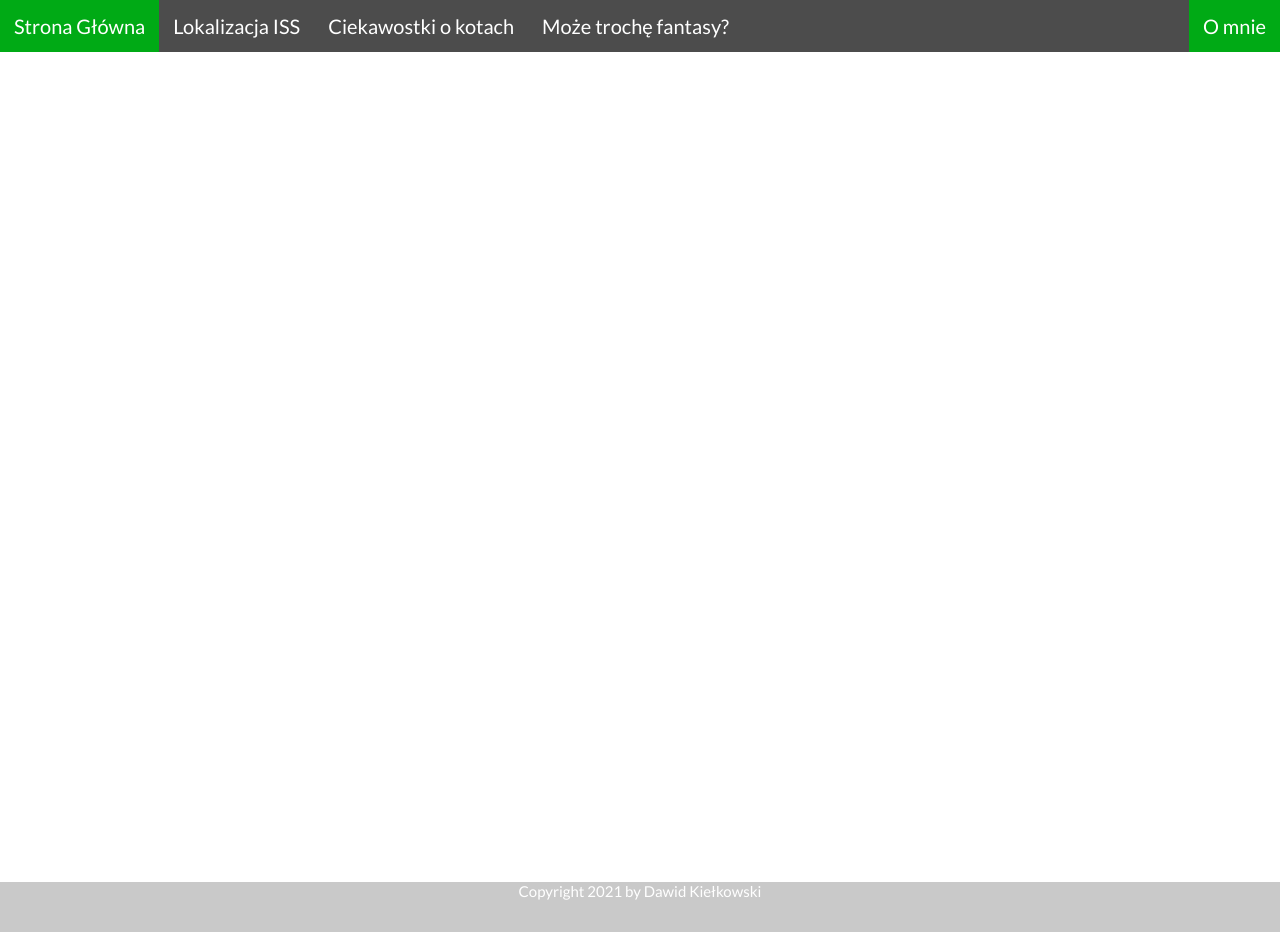
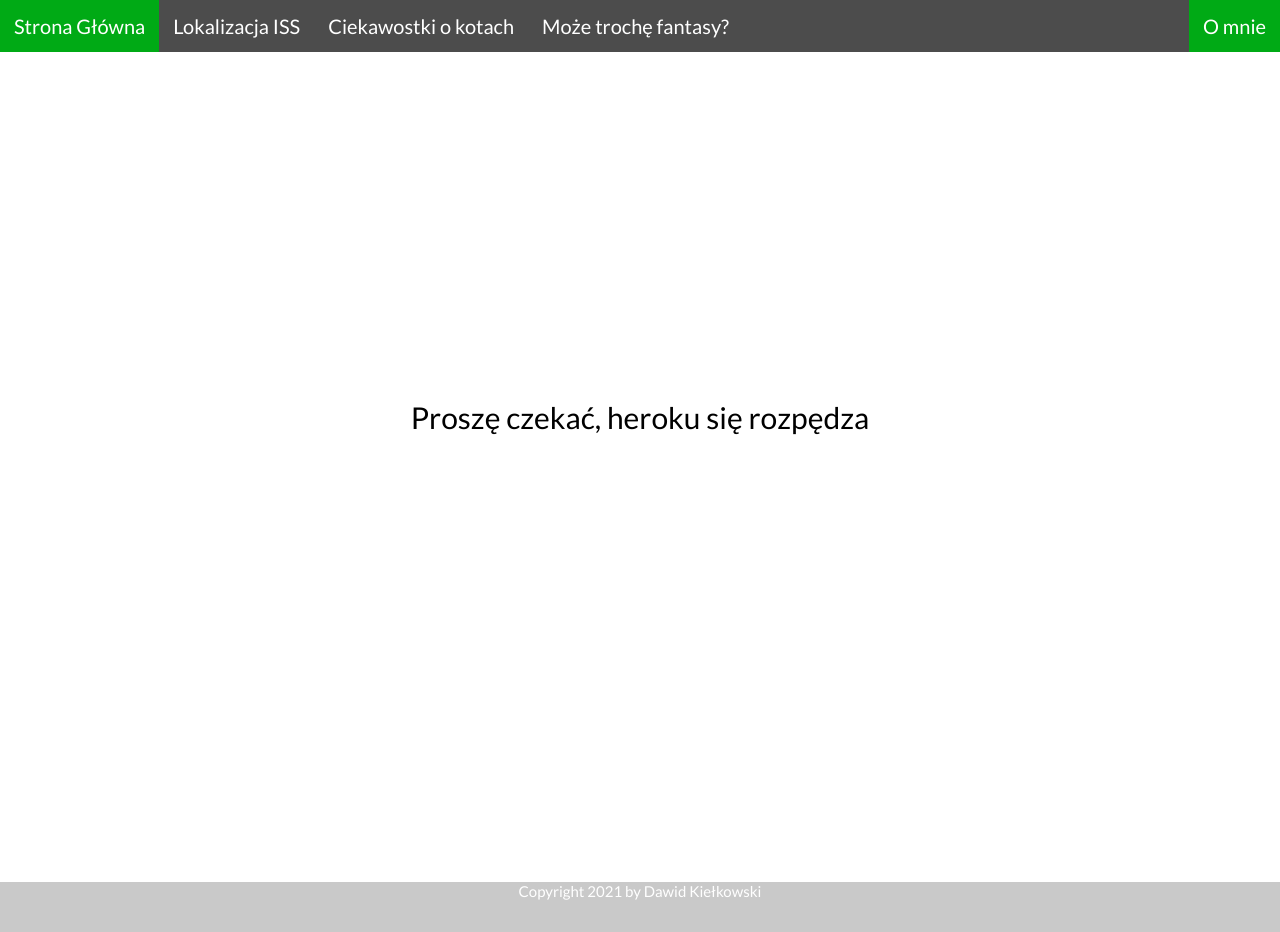
Before and after one commit to Dawid55a/WebsiteProjectForWWW, a plain HTML site: page ISSlocalisation.html in a window 1280 px wide. Drawn offline with Linux system fonts and the light colour scheme; some packages are replaced by stand-ins of ours; no server answers.

Commit message:
Added "Please wait" on ISSlocalisation.html, because herokuapp takes a while to start.

```diff
--- a/ISSlocalisation.html
+++ b/ISSlocalisation.html
@@ -22,7 +22,7 @@
         </ul>
     </nav>
 
-    <div id="map"></div>
+    <div id="map"><p>Proszę czekać, heroku się rozpędza</p></div>
 
     <div style="min-height: calc(20% - 50px);"></div>
 
--- a/css/ISSloc.css
+++ b/css/ISSloc.css
@@ -3,6 +3,13 @@
     margin: 40px auto;
     height: 80%;
     width: 80%;
+}
+#map p{
+    /*display: block;*/
+    padding-top: 30%;
+    text-align: center;
+    font-size: 30px;
+    /*background-color:blue;*/
 }
 
 @media screen and (max-width: 900px) {
```
